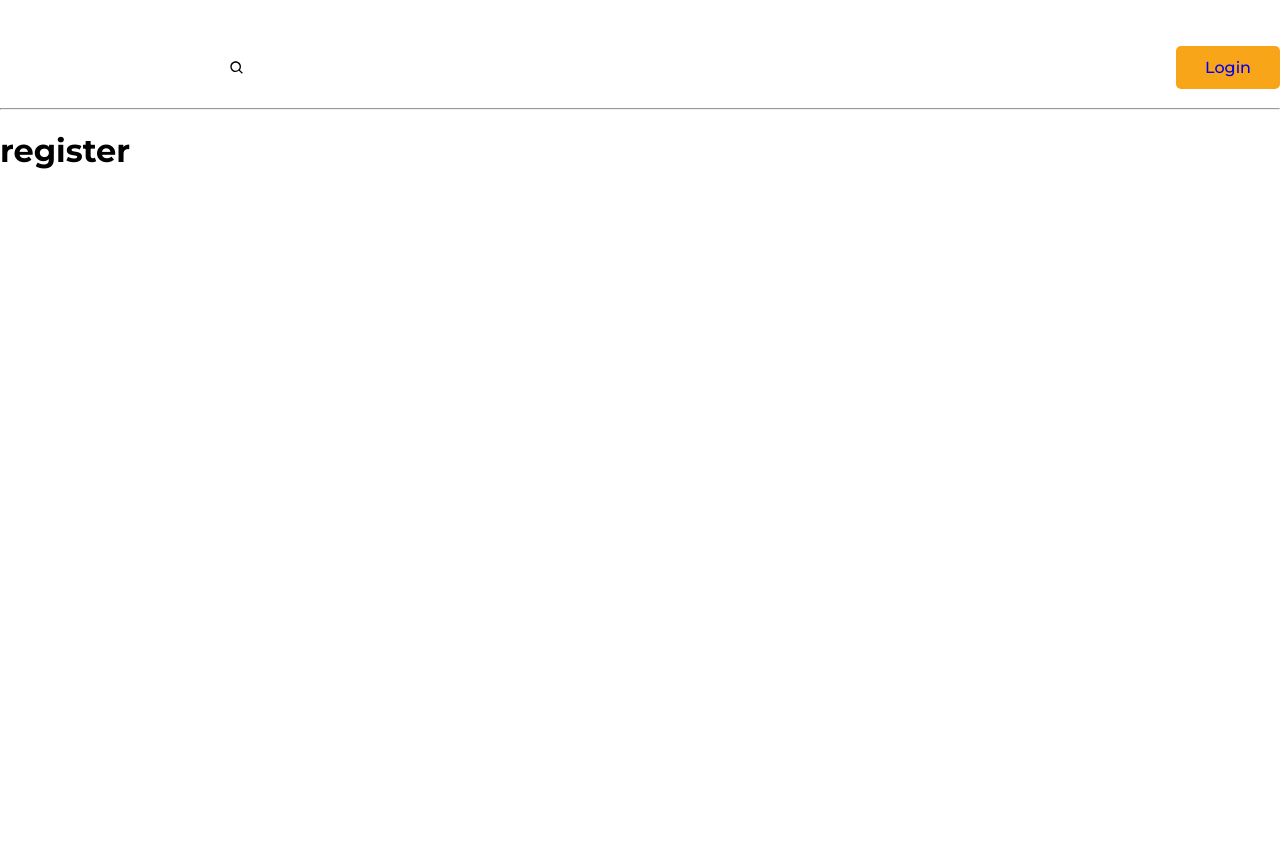
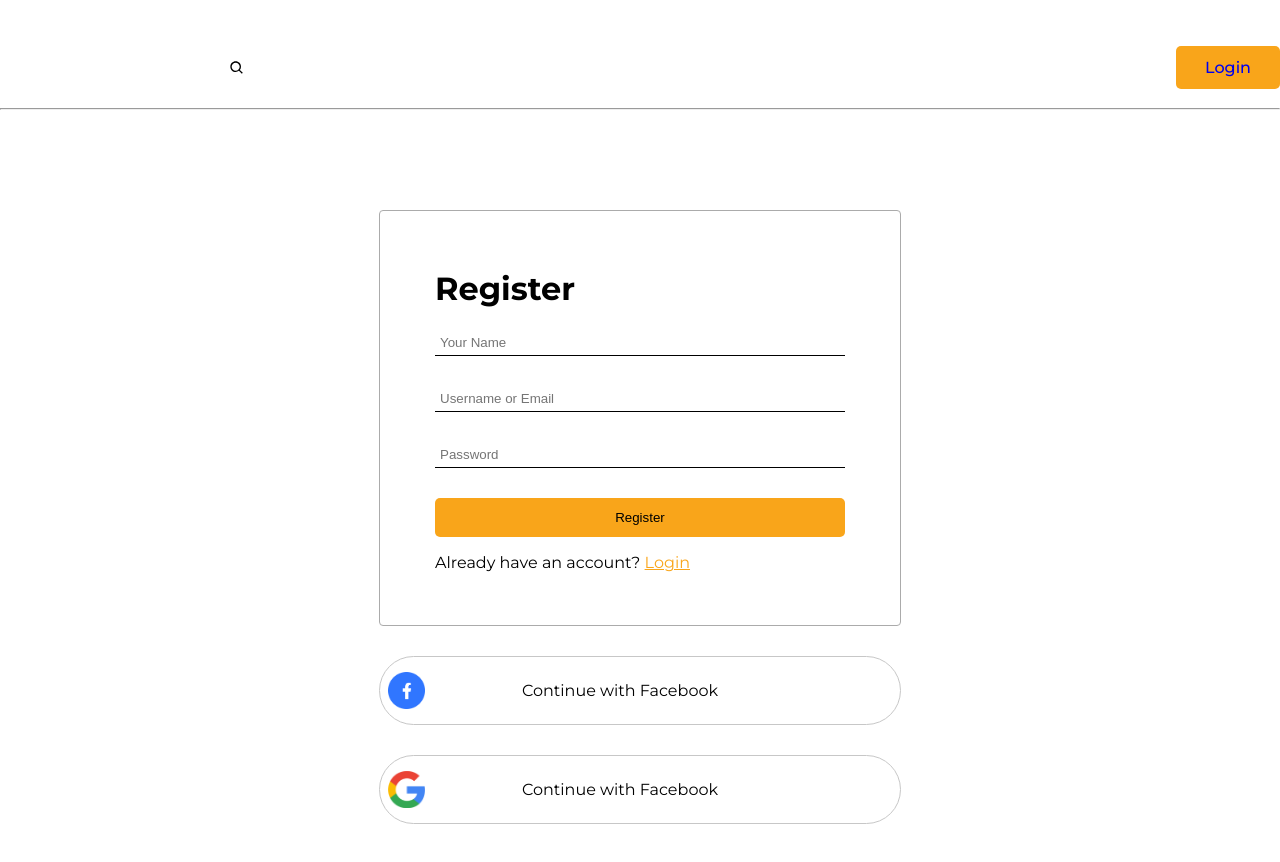
Before and after one commit to emon1995/travel-guru-client, a React (Vite) app: page /auth/register in a window 1280 px wide. Shown: the top 862 px of the page. Before the commit the page ends 800 px from the top, so only its background shows below. Built offline with nearby package versions, Linux system fonts and the light colour scheme.

Commit message:
AuthProvider & login, Register ui added

```diff
--- /dev/null
+++ b/src/AuthProvider/AuthProvider.jsx
@@ -0,0 +1,19 @@
+import React, { createContext } from "react";
+import { getAuth, createUserWithEmailAndPassword } from "firebase/auth";
+import app from "../firebase/firebase.config";
+
+export const AuthContext = createContext(null);
+
+const auth = getAuth(app);
+
+const AuthProvider = ({ children }) => {
+  const authInfo = {
+    name: "emon",
+  };
+
+  return (
+    <AuthContext.Provider value={authInfo}>{children}</AuthContext.Provider>
+  );
+};
+
+export default AuthProvider;
--- a/src/Components/Login/Login.css
+++ b/src/Components/Login/Login.css
@@ -0,0 +1,49 @@
+.login {
+  display: flex;
+  align-items: center;
+  justify-content: center;
+  max-width: 1440px;
+  margin: 100px auto;
+}
+
+.login-form {
+  background: rgba(255, 255, 255, 0.2);
+  border: 1px solid #ababab;
+  border-radius: 4px;
+  padding: 37px 55px;
+  max-width: 460px;
+}
+
+.login-form input {
+  width: 100%;
+  margin-bottom: 30px;
+  border: none;
+  border-bottom: 1px solid;
+  padding: 5px;
+}
+
+.btn-login {
+  width: 100%;
+  cursor: pointer;
+}
+
+.yellow {
+  color: #f9a51a;
+}
+
+.social {
+  display: flex;
+  align-items: center;
+  /* justify-content: space-between; */
+  gap: 97px;
+  background: #ffffff;
+  border: 1px solid #c7c7c7;
+  border-radius: 57px;
+  margin-top: 30px;
+  padding: 8px;
+}
+
+.social img {
+  width: 37px;
+  height: 37px;
+}
--- a/src/Components/Login/Login.jsx
+++ b/src/Components/Login/Login.jsx
@@ -1,10 +1,36 @@
 import React from "react";
 import "./Login.css";
+import { Link } from "react-router-dom";
+import fb from "../../assets/images/icons/fb.png";
+import google from "../../assets/images/icons/google.png";
 
 const Login = () => {
   return (
-    <div>
-      <h1>login</h1>
+    <div className="login">
+      <div>
+        <div className="login-form">
+          <h1>Login</h1>
+          <input type="email" name="email" placeholder="Username or Email" />
+          <br />
+          <input type="password" name="password" placeholder="Password" />
+          <br />
+          <button className="btn btn-login">Login</button>
+          <p>
+            Don't have an account?{" "}
+            <Link className="yellow" to={"/auth/register"}>
+              Create an account
+            </Link>
+          </p>
+        </div>
+        <div className="social">
+          <img src={fb} alt="fb" />
+          <p>Continue with Facebook</p>
+        </div>
+        <div className="social">
+          <img src={google} alt="fb" />
+          <p>Continue with Facebook</p>
+        </div>
+      </div>
     </div>
   );
 };
--- a/src/Components/Register/Register.css
+++ b/src/Components/Register/Register.css
@@ -0,0 +1,4 @@
+.register-form input {
+  width: 400px;
+  max-width: 100%;
+}
--- a/src/Components/Register/Register.jsx
+++ b/src/Components/Register/Register.jsx
@@ -1,10 +1,48 @@
 import React from "react";
 import "./Register.css";
+import { Link } from "react-router-dom";
+import fb from "../../assets/images/icons/fb.png";
+import google from "../../assets/images/icons/google.png";
 
 const Register = () => {
+  const handleSubmit = (e) => {
+    e.preventDefault();
+    const name = e.target.name.value;
+    const email = e.target.email.value;
+    const password = e.target.password.value;
+    console.log(name, email, password);
+  };
+
   return (
-    <div>
-      <h1>register</h1>
+    <div className="login">
+      <div>
+        <div className="login-form register-form">
+          <h1>Register</h1>
+          <form onSubmit={handleSubmit}>
+            <input type="text" name="name" placeholder="Your Name" />
+            <br />
+            <input type="email" name="email" placeholder="Username or Email" />
+            <br />
+            <input type="password" name="password" placeholder="Password" />
+            <br />
+            <button className="btn btn-login">Register</button>
+          </form>
+          <p>
+            Already have an account?{" "}
+            <Link className="yellow" to={"/auth/login"}>
+              Login
+            </Link>
+          </p>
+        </div>
+        <div className="social">
+          <img src={fb} alt="fb" />
+          <p>Continue with Facebook</p>
+        </div>
+        <div className="social">
+          <img src={google} alt="fb" />
+          <p>Continue with Facebook</p>
+        </div>
+      </div>
     </div>
   );
 };
--- a/src/main.jsx
+++ b/src/main.jsx
@@ -3,9 +3,12 @@ import ReactDOM from "react-dom/client";
 import { RouterProvider } from "react-router-dom";
 import Routes from "./routes/Routes.jsx";
 import "./index.css";
+import AuthProvider from "./AuthProvider/AuthProvider.jsx";
 
 ReactDOM.createRoot(document.getElementById("root")).render(
   <React.StrictMode>
-    <RouterProvider router={Routes} />
+    <AuthProvider>
+      <RouterProvider router={Routes} />
+    </AuthProvider>
   </React.StrictMode>
 );
```
